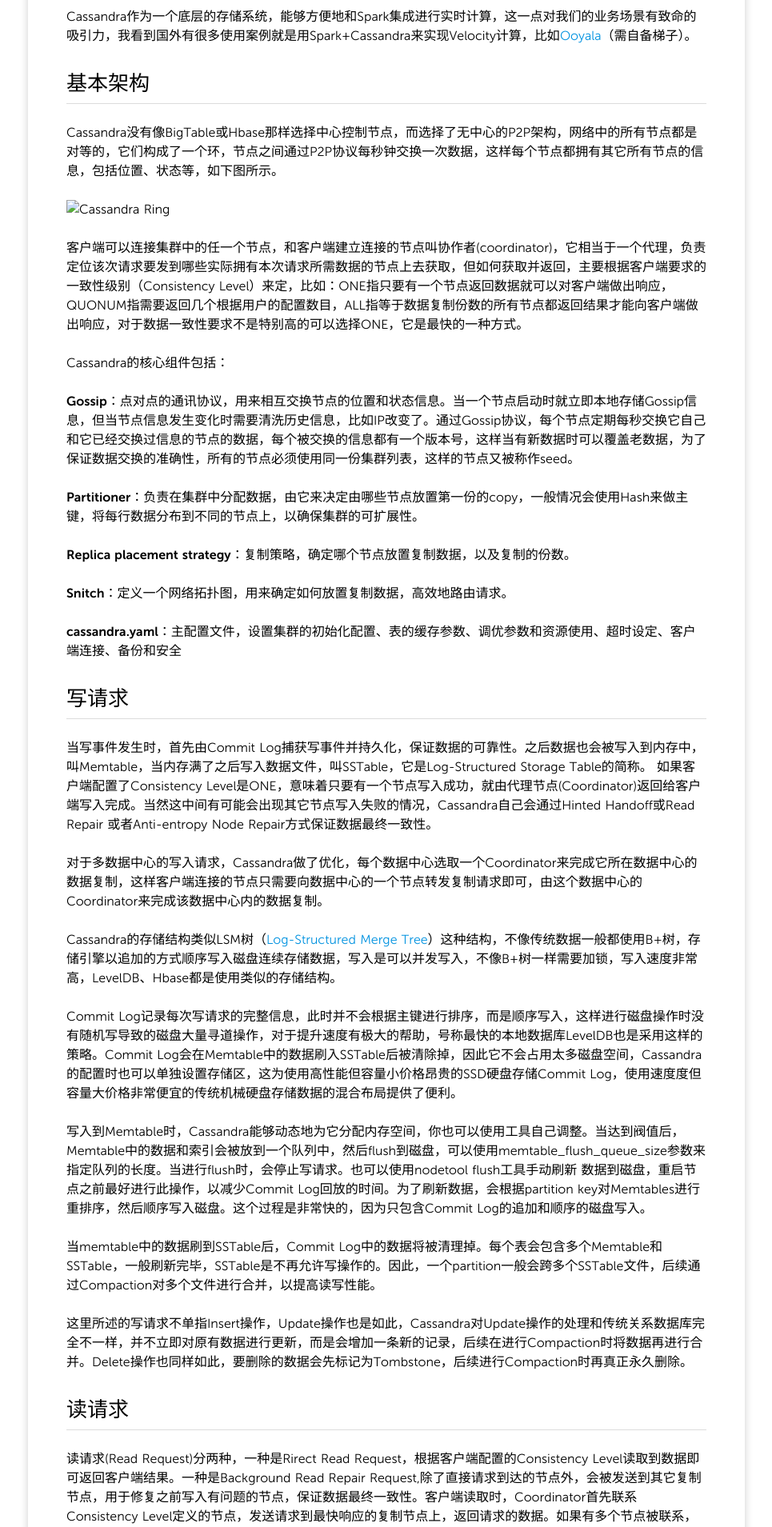
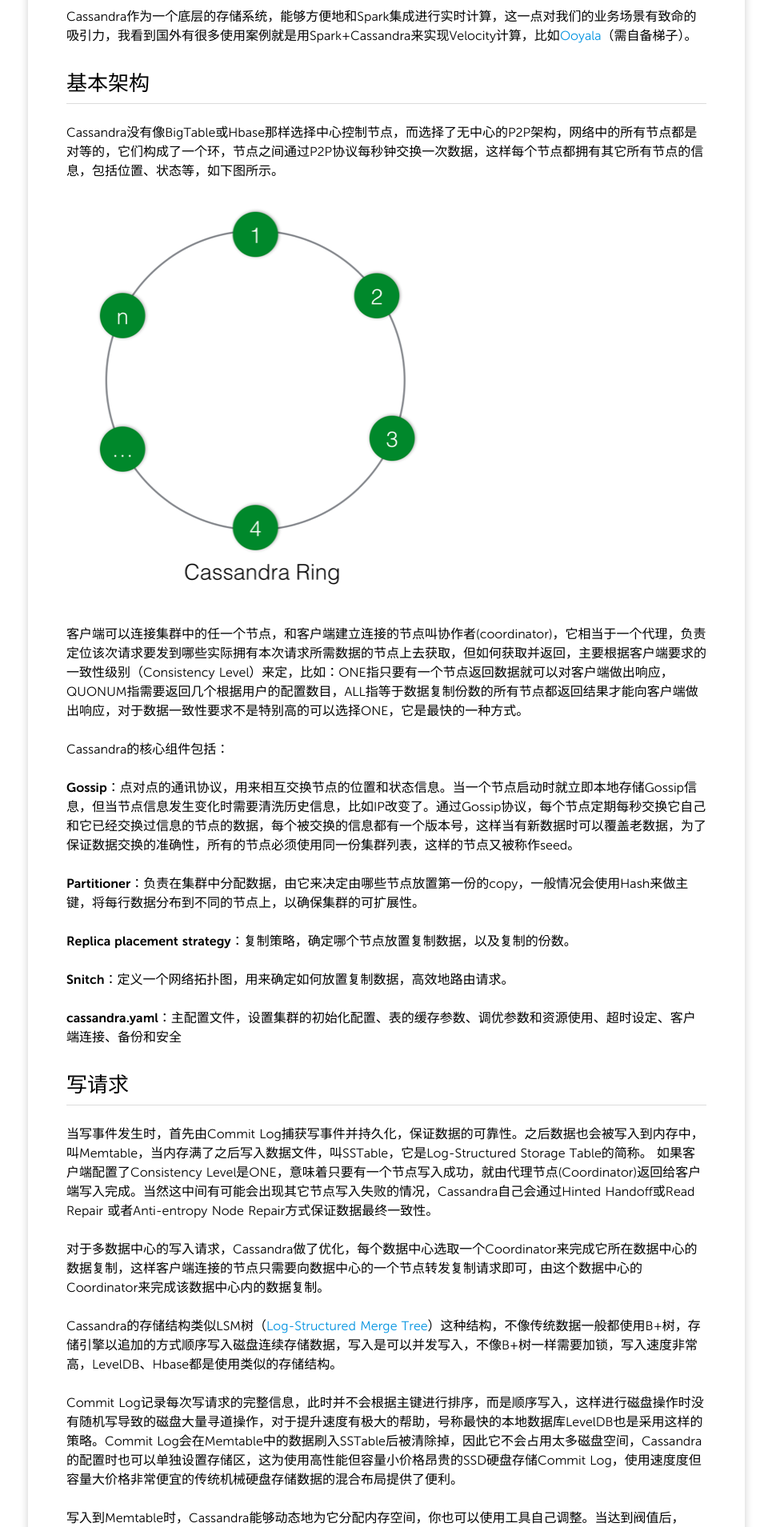
Before and after one commit to yikebocai/yikebocai.github.io, a Jekyll site: the page built from _posts/2014/2014-06-21-cassandra-principle.md, in a window 1280 px wide. Shown: the part 1182-3091 px from the top of the page at 80% size, without its empty margins (157-1122 px from the left). Built offline with Jekyll 4.4.1, drawn with Linux system fonts in a browser that asks for light colours; Markdown is read by kramdown in place of the engine named in the settings; comment, search, counter and statistics services are not loaded.

Commit message:
spell error

```diff
--- a/_posts/2014/2014-06-21-cassandra-principle.md
+++ b/_posts/2014/2014-06-21-cassandra-principle.md
@@ -34,7 +34,7 @@ Cassandra作为一个底层的存储系统，能够方便地和Spark集成进行
 
 Cassandra没有像BigTable或Hbase那样选择中心控制节点，而选择了无中心的P2P架构，网络中的所有节点都是对等的，它们构成了一个环，节点之间通过P2P协议每秒钟交换一次数据，这样每个节点都拥有其它所有节点的信息，包括位置、状态等，如下图所示。
 
-![Cassandra Ring](http://yikebocai.com/mying/cassandra-ring.png)
+![Cassandra Ring](http://yikebocai.com/myimg/cassandra-ring.png)
 
 客户端可以连接集群中的任一个节点，和客户端建立连接的节点叫协作者(coordinator)，它相当于一个代理，负责定位该次请求要发到哪些实际拥有本次请求所需数据的节点上去获取，但如何获取并返回，主要根据客户端要求的一致性级别（Consistency Level）来定，比如：ONE指只要有一个节点返回数据就可以对客户端做出响应，QUONUM指需要返回几个根据用户的配置数目，ALL指等于数据复制份数的所有节点都返回结果才能向客户端做出响应，对于数据一致性要求不是特别高的可以选择ONE，它是最快的一种方式。
 
```
